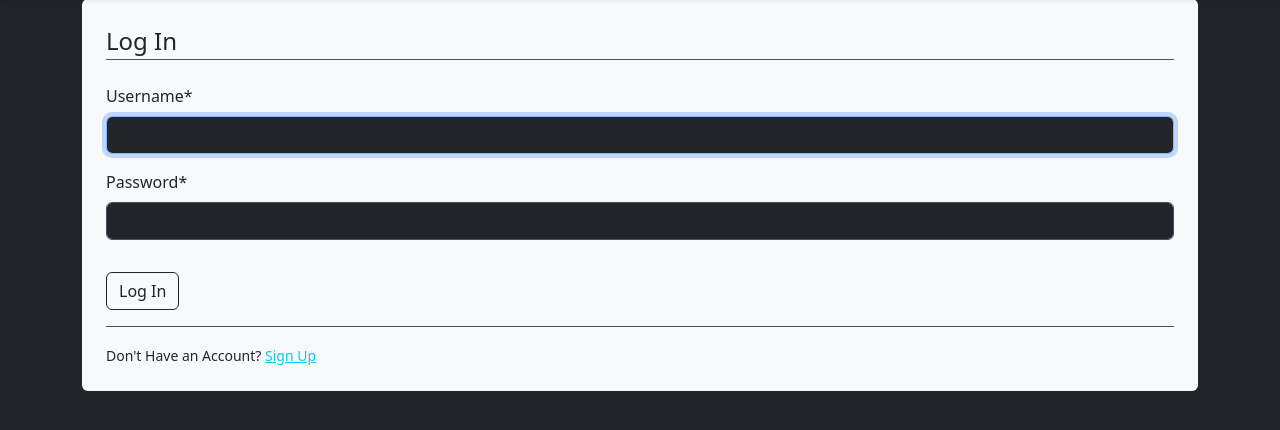
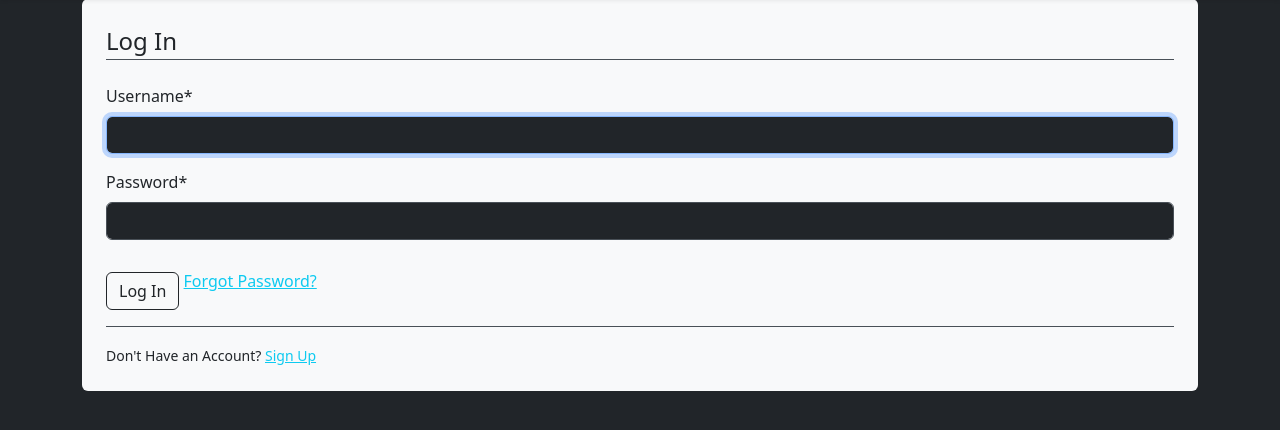
Before and after one commit to Quantum-HG/django-test, a Django app: page /login/ in a window 1280 px wide. Shown: the part 57-487 px from the top of the page. Run offline with Django 5.2, Linux system fonts and the light colour scheme; some libraries are stand-ins or nearby versions.

Commit message:
forgot password

```diff
--- a/users/templates/users/login.html
+++ b/users/templates/users/login.html
@@ -12,6 +12,7 @@
         </fieldset>
         <div class="form-group">
             <button class="btn btn-outline-dark mt-3" type="submit">Log In</button>
+            <a class="ml-2 text-info" href="{% url 'password_reset' %}">Forgot Password?</a>
         </div>
     </form>
 
```
